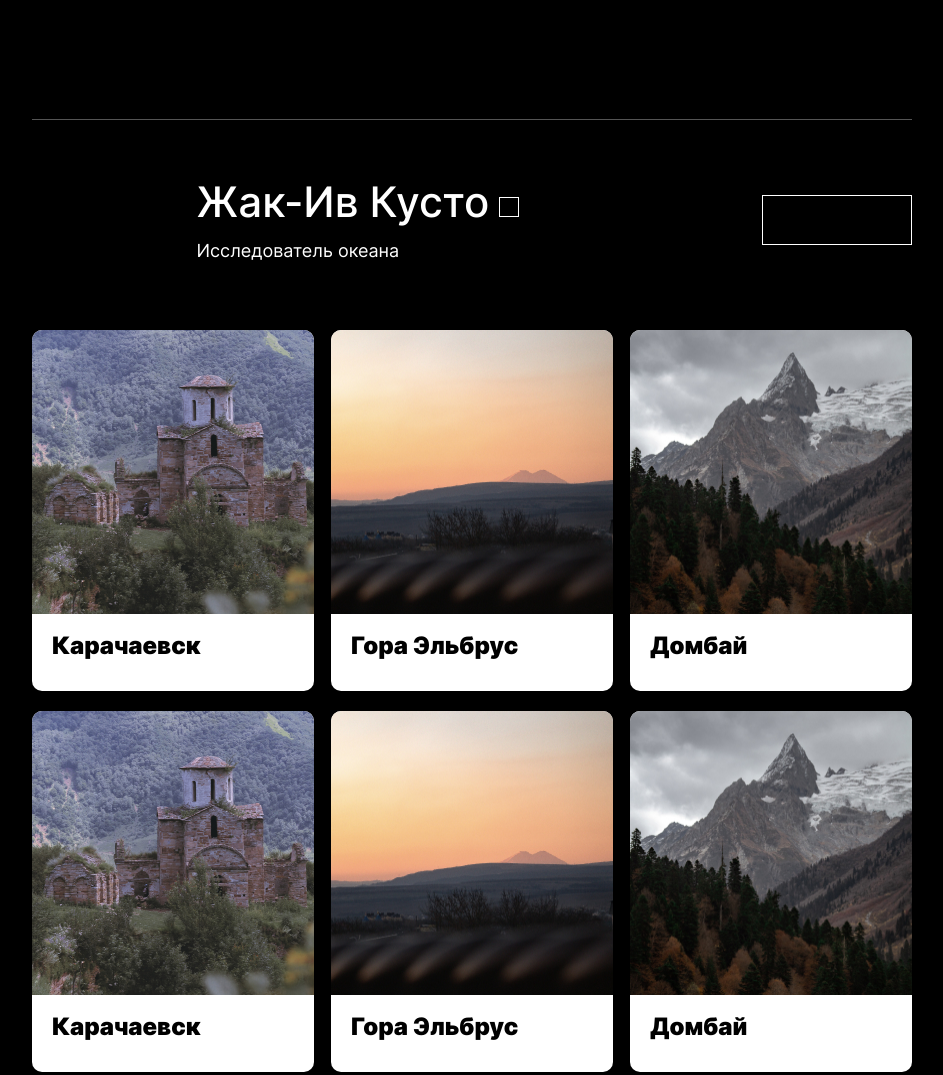
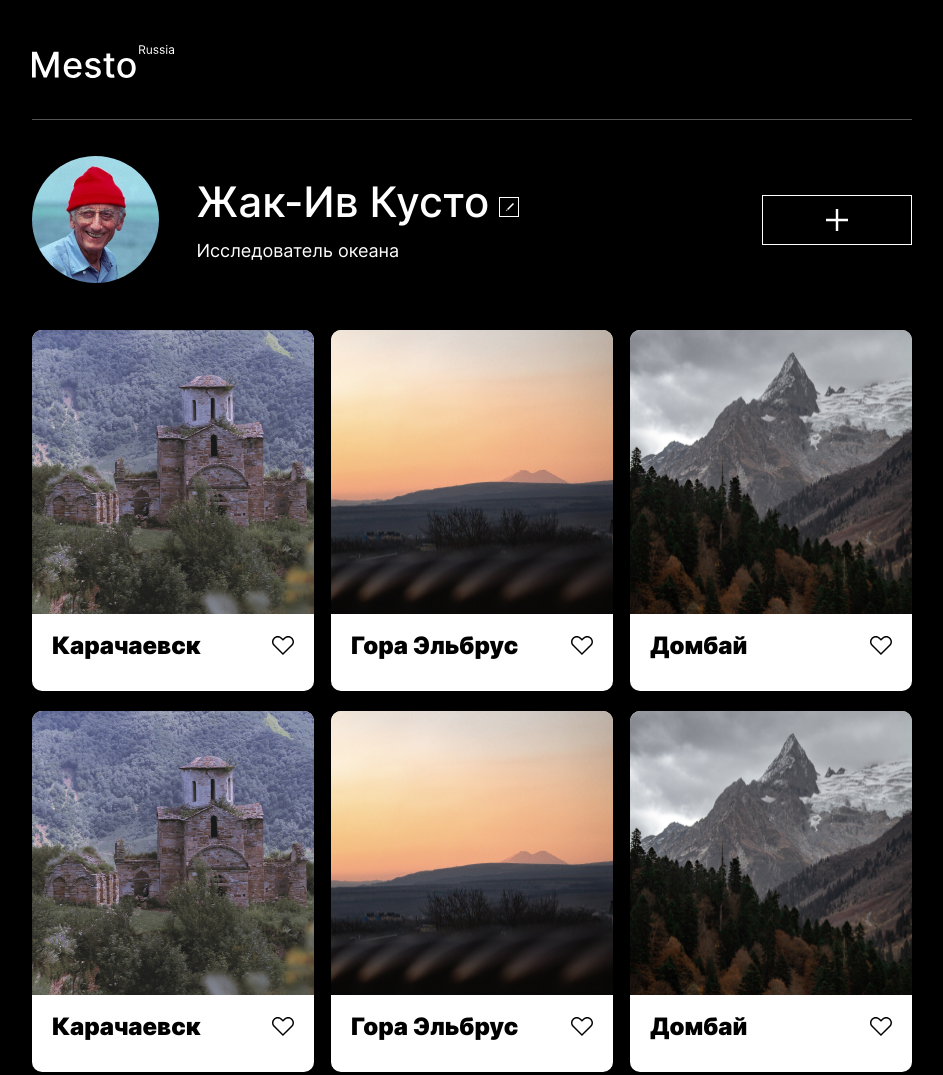
Before and after one commit to elenshkurenko/mesto-project-bootcamp, a plain HTML site: page index.html in a window 1280 px wide. Shown: the top 1075 px of the page, without its empty margins (168-1111 px from the left). Drawn offline with Linux system fonts and the light colour scheme; the site is published under a folder, as on GitHub Pages, so addresses that start at the root find nothing.

Commit message:
Добавлена ссылка на GitHub Pages

```diff
--- a/blocks/gallery/__button/gallery__button.css
+++ b/blocks/gallery/__button/gallery__button.css
@@ -1,5 +1,5 @@
 .gallery__button{
-  background-image: url("/images/heart.svg");
+  background-image: url("../../../images/heart.svg");
   width: 22px;
   height: 19px;
   border: 0;
@@ -13,5 +13,5 @@
 }
 
 .gallery__button:active{
-  background-image: url("/images/active-heart.svg");
+  background-image: url("../../../images/active-heart.svg");
 }
--- a/blocks/header/__logo/header__logo.css
+++ b/blocks/header/__logo/header__logo.css
@@ -1,5 +1,5 @@
 .header__logo{
-  background-image: url("/images/Vector.svg");
+  background-image: url("../../../images/Vector.svg");
   width: 142px;
   height: 33px;
 }
--- a/blocks/popup/__close/popup__close.css
+++ b/blocks/popup/__close/popup__close.css
@@ -1,5 +1,5 @@
 .popup__close{
-  background-image: url("/images/close.svg");
+  background-image: url("../../../images/close.svg");
   width: 32px;
   height: 32px;
   position: absolute;
--- a/blocks/profile/__avatar/profile__avatar.css
+++ b/blocks/profile/__avatar/profile__avatar.css
@@ -1,5 +1,5 @@
 .profile__avatar{
-  background-image: url("/images/avatar.jpg");
+  background-image: url("../../../images/avatar.jpg");
   width: 127px;
   height: 127px;
   border-radius: 50%;
--- a/blocks/profile/__button/profile__button.css
+++ b/blocks/profile/__button/profile__button.css
@@ -4,7 +4,7 @@
   background-color: #000;
   border: 1px solid #fff;
   box-shadow: none;
-  background-image: url("/images/add.svg");
+  background-image: url("../../../images/add.svg");
   background-repeat: no-repeat;
   background-position: 50%;
 }
--- a/blocks/profile/__edit/profile__edit.css
+++ b/blocks/profile/__edit/profile__edit.css
@@ -1,7 +1,7 @@
 .profile__edit{
   margin: 0 0 0 18px;
   border: 1px solid #fff;
-  background-image: url("/images/edit.svg");
+  background-image: url("../../../images/edit.svg");
   background-repeat: no-repeat;
   background-position: 50%;
   width: 24px;
```
